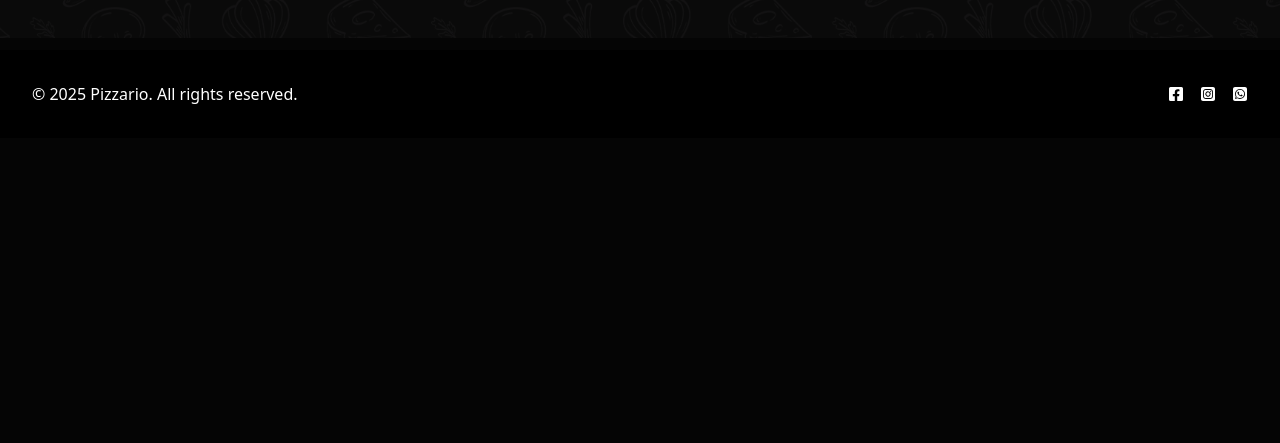
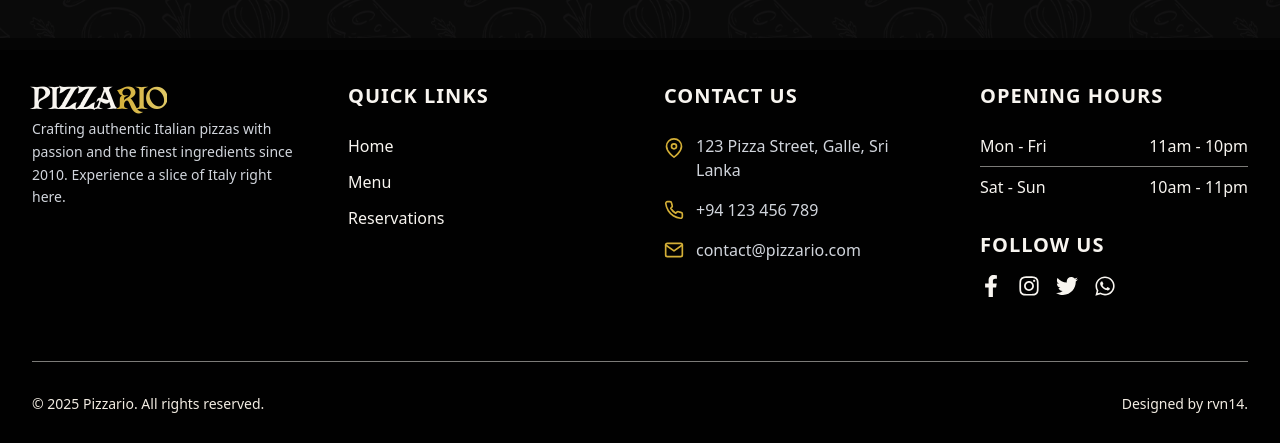
Before and after one commit to rvn14/pizzario, a Next.js app: page /menu in a window 1280 px wide. Shown: the part 762-1205 px from the top of the page. Before the commit the page ends 900 px from the top, so only its background shows below. Built offline with nearby package versions, Linux system fonts and the light colour scheme; no server answers; the database is empty; a web font is replaced by a local one.

Commit message:
footer added

```diff
--- a/app/(public)/page.tsx
+++ b/app/(public)/page.tsx
@@ -5,7 +5,7 @@ import Navbar from '@/components/Navbar';
 import { CartSheet } from "@/components/CartTable";
 import BackgroundSection from '@/components/BackgroundSection';
 import Reservations from "@/components/Reservations";
-import Scene from "@/components/Scene";
+import ModelScene from "@/components/ModelScene";
 
 
 const Home = () => {
@@ -25,9 +25,7 @@ const Home = () => {
       <Menu />
       <BackgroundSection image="abbg.png" />
       <Reservations />
-      <section className="w-full h-screen">
-        <Scene rotateX={0} />
-      </section>
+      <ModelScene />
     </main>
   );
 };
--- a/components/Footer.tsx
+++ b/components/Footer.tsx
@@ -1,34 +1,105 @@
 "use client"
 import React from 'react';
 import Link from 'next/link';
-import { FaFacebookSquare } from "react-icons/fa";
-import { FaSquareInstagram } from "react-icons/fa6";
-import { FaSquareWhatsapp } from "react-icons/fa6";
+import { FaFacebookF, FaInstagram, FaTwitter, FaWhatsapp } from 'react-icons/fa';
+import { FiMapPin, FiPhone, FiMail } from 'react-icons/fi';
 
 
 export default function Footer() {
+
+
   return (
-    <footer className="relative overflow-hidden p-8 bg-black flex flex-col items-center justify-center">
-      <section className='container flex flex-col'>
-        <div className="flex-grow"></div>
-        <div className="flex items-center justify-between">
+    <footer className="relative bg-cover bg-center bg-no-repeat text-wood-50">
+
+      <div className="absolute inset-0 bg-black opacity-80"></div>
+
+      <div className="relative container mx-auto px-6 lg:px-8 py-8">
+        <div className="grid grid-cols-1 md:grid-cols-2 lg:grid-cols-4 gap-12">
+
+          {/* Column 1: Brand & About */}
+          <div className="flex flex-col items-start">
+            <p className="font-ragas font-black text-3xl pointer-events-none select-none">
+                PIZZA
+                <span className="text-transparent bg-gradient-to-r from-anzac-400 to-anzac-300 bg-clip-text">
+                  R.3IO
+                </span>
+              </p>
+            <p className="text-gray-300 text-sm leading-relaxed">
+              Crafting authentic Italian pizzas with passion and the finest ingredients since 2010. Experience a slice of Italy right here.
+            </p>
+          </div>
+
+          {/* Column 2: Quick Links */}
           <div>
-            <p className="text-white">© 2025 Pizzario. All rights reserved.</p>
+            <h3 className="text-xl font-semibold mb-6 uppercase tracking-wider">Quick Links</h3>
+            <ul className="space-y-3">
+              <li>
+                <Link href="/" className="hover:text-anzac-400 transition-colors duration-300">Home</Link>
+              </li>
+              <li>
+                <Link href="/menu" className="hover:text-anzac-400 transition-colors duration-300">Menu</Link>
+              </li>
+              <li>
+                <Link href="/reservations" className="hover:text-anzac-400 transition-colors duration-300">Reservations</Link>
+              </li>
+            </ul>
           </div>
-          <div className="flex items-center space-x-4">
-            <Link href="#" className="text-white">
-              <FaFacebookSquare />
-            </Link>
-            <Link href="#" className="text-white">
-              <FaSquareInstagram />
-            </Link>
-            <Link href="#" className="text-white">
-              <FaSquareWhatsapp />
-            </Link>
+
+          {/* Column 3: Contact Info */}
+          <div>
+            <h3 className="text-xl font-semibold mb-6 uppercase tracking-wider">Contact Us</h3>
+            <ul className="space-y-4 text-gray-300">
+              <li className="flex items-start">
+                <span className="text-anzac-400 mt-1 mr-3 flex-shrink-0 "><FiMapPin size={20} /></span>
+                <span className='hover:text-anzac-400 transition-colors duration-300 cursor-pointer'>123 Pizza Street, Galle, Sri Lanka</span>
+              </li>
+              <li className="flex items-center">
+                <span className="text-anzac-400 mr-3 flex-shrink-0"><FiPhone size={20} /></span>
+                <a href="tel:+94123456789" className="hover:text-anzac-400 transition-colors duration-300">+94 123 456 789</a>
+              </li>
+              <li className="flex items-center">
+                <span className="text-anzac-400 mr-3 flex-shrink-0"><FiMail size={20} /></span>
+                <a href="mailto:contact@pizzario.com" className="hover:text-anzac-400 transition-colors duration-300">contact@pizzario.com</a>
+              </li>
+            </ul>
           </div>
+
+          {/* Column 4: Opening Hours & Socials */}
+          <div>
+            <h3 className="text-xl font-semibold mb-6 uppercase tracking-wider">Opening Hours</h3>
+            <div className="text-wood-50">
+              <p className="flex justify-between"><span>Mon - Fri</span> <span>11am - 10pm</span></p>
+              <p className="flex justify-between border-t border-wood-50/50 mt-2 pt-2"><span>Sat - Sun</span> <span>10am - 11pm</span></p>
+            </div>
+             <h3 className="text-xl font-semibold mt-8 mb-4 uppercase tracking-wider">Follow Us</h3>
+             <div className="flex items-center space-x-4">
+               <a href="#" aria-label="Facebook" className="text-wood-50 hover:text-anzac-400 transition-colors duration-300">
+                 <FaFacebookF size={22} />
+               </a>
+               <a href="#" aria-label="Instagram" className="text-wood-50 hover:text-anzac-400 transition-colors duration-300">
+                 <FaInstagram size={22} />
+               </a>
+               <a href="#" aria-label="Twitter" className="text-wood-50 hover:text-anzac-400 transition-colors duration-300">
+                 <FaTwitter size={22} />
+               </a>
+               <a href="#" aria-label="WhatsApp" className="text-wood-50 hover:text-anzac-400 transition-colors duration-300">
+                 <FaWhatsapp size={22} />
+               </a>
+            </div>
+          </div>
+
         </div>
-      </section>
 
+        {/* Bottom Bar */}
+        <div className="mt-16 pt-8 border-t border-wood-50/50 flex flex-col sm:flex-row justify-between items-center text-center sm:text-left">
+          <p className="text-wood-100 text-sm mb-4 sm:mb-0">
+            © {new Date().getFullYear()} Pizzario. All rights reserved.
+          </p>
+          <p className="text-wood-100 text-sm">
+            Designed by rvn14.
+          </p>
+        </div>
+      </div>
     </footer>
   );
 }
--- a/components/ItemCard.tsx
+++ b/components/ItemCard.tsx
@@ -27,9 +27,12 @@ export const ItemCard: React.FC<{item: Item; type?: "dessert" | "beverage"}> = (
 
     const getPrice = () => item.price * quantity;
 
+    const cartEntry = cartStore.items.find(cartItem => cartItem.id === item._id);
+
     const handleOrder = () => {
         const existingItem = cartStore.items.find(cartItem => cartItem.id === item._id);
         if (existingItem) {
+            // pass only the selected quantity (delta) so the store increments correctly
             cartStore.updateItemQuantity(item._id, quantity);
             return;
         }
@@ -72,7 +75,9 @@ export const ItemCard: React.FC<{item: Item; type?: "dessert" | "beverage"}> = (
                             </div>
                         </div>
                     </div>
-                    <Button onClick={handleOrder} className='bg-persimmon-500 hover:bg-persimmon-500/80 w-full rounded-md text-md outline-0 mt-2 cursor-pointer transition duration-100 ease-in'>Order Now</Button>
+                    <Button onClick={handleOrder} className='bg-persimmon-500 hover:bg-persimmon-500/80 w-full rounded-md text-md outline-0 mt-2 cursor-pointer transition duration-100 ease-in'>
+                        {cartEntry?.quantity ? `Add More (${cartEntry.quantity})` : "Order Now"}
+                    </Button>
                 </div>
             </div>
         </div>
--- /dev/null
+++ b/components/ModelScene.tsx
@@ -0,0 +1,23 @@
+import React from 'react'
+import Scene from './Scene'
+
+const ModelScene = () => {
+  return (
+    <section className='w-full h-192 bg-black relative'>
+      <div className='absolute top-0 z-10 mt-16 w-full flex flex-col items-center'>
+            <h2 className="text-3xl md:text-4xl font-bold font-abriel text-center text-persimmon-500">Ready to Create Your Story?</h2>
+            <p className='font-abriel text-lg md:text-xl mt-4 text-center max-w-2xl text-cocoa-200'>
+                Join us at Pizzario, where every meal is a memory waiting to be made. Reserve your table today and let the stories unfold!
+            </p>
+      </div>
+      <div className='absolute inset-0'>
+        <Scene rotateX={0} />
+      </div>
+      <div className='absolute bottom-5 flex items-center justify-center w-full z-10'>
+
+      </div>
+    </section>
+  )
+}
+
+export default ModelScene
--- a/components/Navbar.tsx
+++ b/components/Navbar.tsx
@@ -144,7 +144,7 @@ const Navbar = () => {
                 <div className="hidden md:flex gap-8 font-abriel text-lg">
                   <TransitionLink href="/menu" className="hover:text-wood-50 transition-all duration-300">Menu</TransitionLink>
                   <TransitionLink href="/about" className="hover:text-wood-50 transition-all duration-300">About</TransitionLink>
-                  <TransitionLink href="/contact" className="hover:text-wood-50 transition-all duration-300">Contact</TransitionLink>
+                  <TransitionLink href="/reservations" className="hover:text-wood-50 transition-all duration-300">Reservations</TransitionLink>
                 </div>
                 <div className="hidden md:flex gap-8 font-abriel text-lg">
 
--- a/components/PizzaCard.tsx
+++ b/components/PizzaCard.tsx
@@ -1,4 +1,3 @@
-/* eslint-disable @typescript-eslint/no-unused-vars */
 "use client";
 import { useState } from "react";
 import { Button } from "./ui/button";
@@ -50,38 +49,23 @@ export const PizzaCard: React.FC<{ pizza: Pizza }> =  ({ pizza }) => {
   };
 
   const handleOrder = async () => {
-    // Logic to handle order placement
-    console.log(
-      `Ordering  ${quantity} ${pizza.name} (${selected}) for $${getPrice().toFixed(
-        2
-      )}`
-    );
-    //check if pizza is already in cart
-    const existingItem = cartStore.items.find((item) => item.id === pizza._id && item.size === selected);
+    // per-unit price for storing in cart
+    const unitPrice = selected === "regular" ? pizza.price.priceReg : pizza.price.priceLg;
+
+    // check if pizza is already in cart (same size)
+    const existingItem = cartStore.items.find((i) => i.id === pizza._id && i.size === selected);
+
     if (existingItem) {
-      console.log("Item already in cart:", existingItem);
-
-      // If it exists, update the quantity
-
+      // pass only the selected quantity (delta) so the store increments correctly
       cartStore.updateItemQuantity(pizza._id, quantity);
-
       return;
     }
 
-    // Add item to cart
-    console.log("Adding item to cart:", {
-      id: pizza._id,
-      name: pizza.name,
-      price: getPrice(),
-      quantity: quantity,
-      image: pizza.image,
-      size: selected,
-    });
-
+    // Add new item to cart with per-unit price
     cartStore.addItem({
       id: pizza._id,
       name: pizza.name,
-      price: getPrice(),
+      price: unitPrice,
       quantity: quantity,
       image: pizza.image,
       size: selected,
--- a/components/Reservations.tsx
+++ b/components/Reservations.tsx
@@ -3,7 +3,7 @@ import React from 'react'
 
 const Reservations = () => {
   return (
-    <section className='max-w-7xl mx-auto px-6 py-20'>
+    <section className='max-w-7xl mx-auto px-6 py-20 bg-gradient-to-t from-black via-transparent to-transparent'>
 
         <div className='grid grid-cols-1 md:grid-cols-2 md:grid-rows-2 gap-8 items-center'>
 
@@ -43,12 +43,6 @@ const Reservations = () => {
 
         </div>
 
-        <div className='mt-16 w-full flex flex-col items-center'>
-            <h2 className="text-3xl md:text-4xl font-bold font-abriel text-center text-persimmon-500">Ready to Create Your Story?</h2>
-            <p className='font-abriel text-lg md:text-xl mt-4 text-center max-w-2xl text-cocoa-300'>
-                Join us at Pizzario, where every meal is a memory waiting to be made. Reserve your table today and let the stories unfold!
-            </p>
-        </div>
     </section>
   )
 }
--- a/components/Scene.tsx
+++ b/components/Scene.tsx
@@ -70,7 +70,7 @@ const Scene = ({ rotateX }: SceneProps) => {
         </Html>}>
         <color attach="background" args={['#050505']} />
         <fog attach="fog" args={['#050505', 15, 20]} />
-        <group position={[0, 0.3, 0]} scale={0.65}>
+        <group position={[0, 0, 0]} scale={0.65}>
           <Stage
             adjustCamera={false}
             intensity={0.4}
--- a/next.config.ts
+++ b/next.config.ts
@@ -6,7 +6,10 @@ const nextConfig: NextConfig = {
     ignoreBuildErrors: true,
   },
   images: {
-    domains: ["*"],
+    remotePatterns: [
+      { protocol: "https", hostname: "**" },
+      { protocol: "http", hostname: "**" },
+    ],
   },
 };
 
```
Also changed, not shown: public/images/footer.avif (added).
